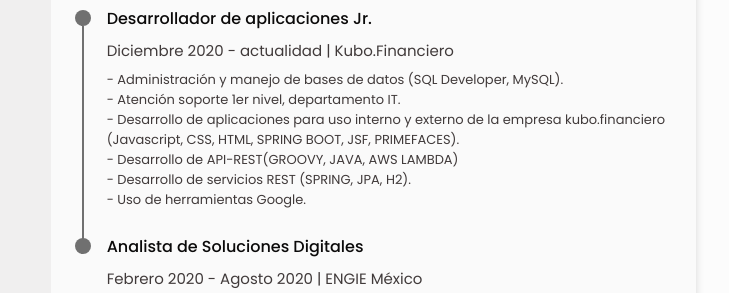
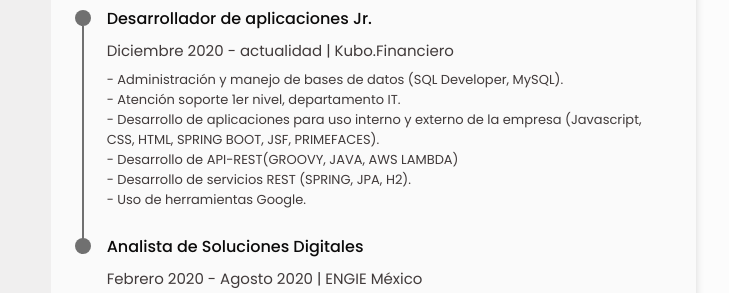
Before and after one commit to MercedesDavila/Responsive-Resume-CV, a plain HTML site: page index.html in a window 1280 px wide. Shown: the part 120-413 px from the top of the page, 428-1157 px from the left. Drawn offline with nearby package versions, Linux system fonts and the light colour scheme.

Commit message:
Se elimina nombre de la empresa e descripcion

```diff
--- a/index.html
+++ b/index.html
@@ -239,7 +239,7 @@
                                     </li>
                                     <li class="experience__list">
                                         <span class="experience__circle"></span> - Desarrollo de aplicaciones para uso
-                                        interno y externo de la empresa kubo.financiero (Javascript, CSS, HTML, SPRING BOOT, JSF, PRIMEFACES).
+                                        interno y externo de la empresa (Javascript, CSS, HTML, SPRING BOOT, JSF, PRIMEFACES).
                                     </li>
                                     <li class="experience__list">
                                         <span class="experience__circle"></span> - Desarrollo de API-REST(GROOVY, JAVA, AWS LAMBDA)
```
